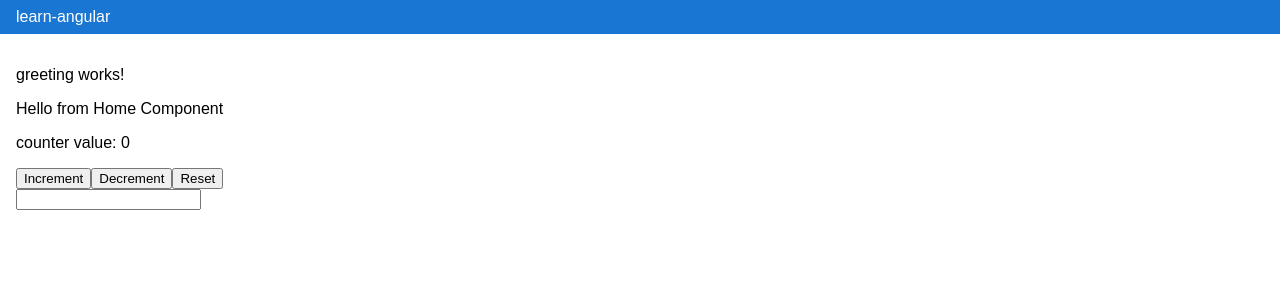
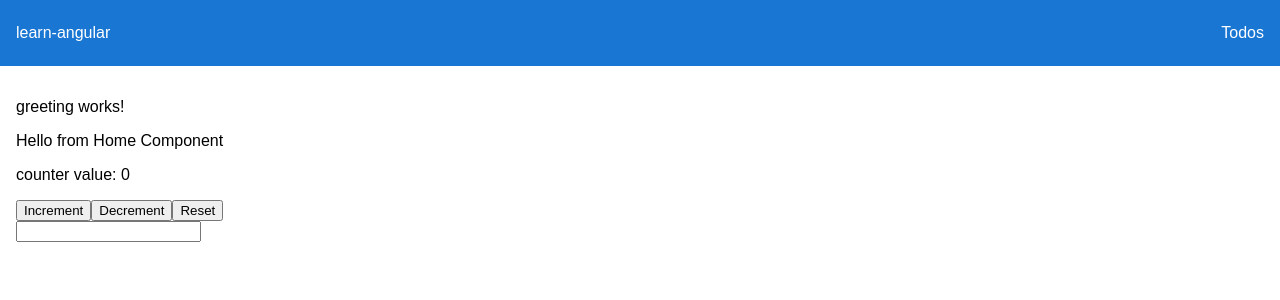
Before and after one commit to Naween-Pasindu/learn-angular, an Angular app: page / in a window 1280 px wide. Shown: the top 300 px of the page. Built offline with nearby package versions, Linux system fonts and the light colour scheme.

Commit message:
header style added

```diff
--- a/src/app/components/header/header.component.html
+++ b/src/app/components/header/header.component.html
@@ -1,5 +1,8 @@
 <header>
     <nav>
-        {{ title() }}
+        <span routerLink="/">{{ title() }}</span>
+        <ul>
+            <li routerLink="/todos">Todos</li>
+        </ul>
     </nav>
 </header>
--- a/src/app/components/header/header.component.scss
+++ b/src/app/components/header/header.component.scss
@@ -7,3 +7,26 @@
     align-items: center;
     justify-content: space-between;
 }
+nav{
+    display: flex;
+    justify-content: space-between;
+    align-items: center;
+    width: 100%;
+    >span{
+        &:hover{
+            text-decoration: none;
+            cursor: pointer;
+            color: rgb(241, 114, 10);
+        }
+    }
+    ul{
+        list-style: none;
+        li{
+            &:hover{
+                text-decoration: none;
+                cursor: pointer;
+                color: rgb(241, 114, 10);
+            }
+        }
+    }
+}
--- a/src/app/components/header/header.component.ts
+++ b/src/app/components/header/header.component.ts
@@ -1,8 +1,9 @@
 import { Component, signal } from '@angular/core';
+import { RouterLink } from '@angular/router';
 
 @Component({
   selector: 'app-header',
-  imports: [],
+  imports: [RouterLink],
   templateUrl: './header.component.html',
   styleUrl: './header.component.scss'
 })
```
